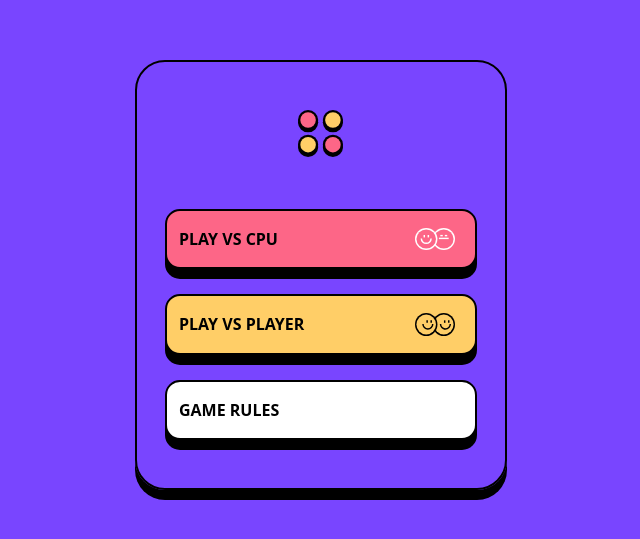
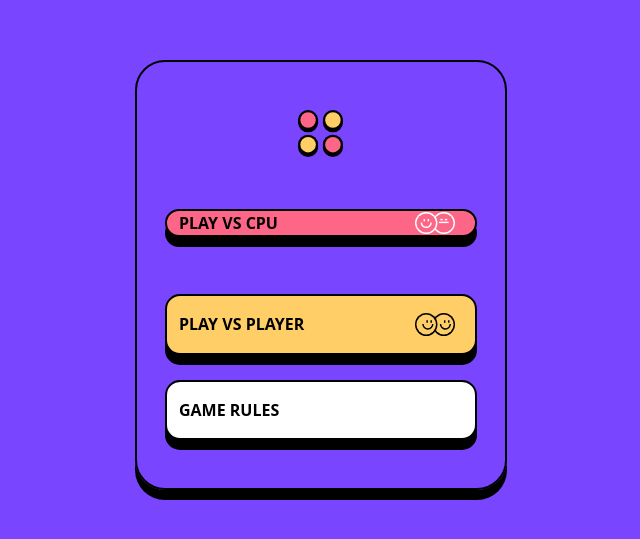
Before and after one commit to Maobugichi/fourconnects, a React (Vite) app: page /#/fourconnects in a window 1280 px wide. Shown: the part 125-664 px from the top of the page, without its empty margins (319-959 px from the left). Built offline with nearby package versions, Linux system fonts and the light colour scheme.

Commit message:
still trying to fix path

```diff
--- a/src/components/Card.jsx
+++ b/src/components/Card.jsx
@@ -26,9 +26,7 @@ export default function Card({logo,cpu,player,bg,show,setShow,reset,quit}) {
 
     useEffect(() => {
       if (isCpu) {
-        navigate("/fourconnects/playcpu/1",{state:{isCpu:isCpu.toString()}})
-      } else if (isCpu == false) {
-        navigate("/fourconnects/playcpu/1",{state:{isCpu:isCpu.toString()}})
+        //navigate("/fourconnects/mainpage/1",{state:{isCpu:isCpu.toString()}})
       }
 
     },[isCpu,navigate])
@@ -42,13 +40,17 @@ export default function Card({logo,cpu,player,bg,show,setShow,reset,quit}) {
          <div className={` flex items-center flex-col h-[330px] w-[85%]  justify-between`}>
            {logo ? <img  className="w-[45px]" src={logo}  alt="logo" />: <h2 className="text-4xl uppercase text-white font-bold">{show.head}</h2>}
             <div className="h-[70%] w-full flex flex-col justify-between">
+              <Link
+               className="h-[26%] block"
+              to="/fourconnects/mainpage/1">
                 <Button
-                 bg={show && show.isShow ? "bg-white" : "bg-red"}
-                 h="h-[26%]"
-                 value={show && show.isShow ? "continue game" : "PLAY vs cpu"}
-                 imgSrc={show && show.isShow ? null : cpu}
-                 onClick={toNextPage}
-                />
+                  bg={show && show.isShow ? "bg-white" : "bg-red"}
+
+                  value={show && show.isShow ? "continue game" : "PLAY vs cpu"}
+                  imgSrc={show && show.isShow ? null : cpu}
+                  //onClick={toNextPage}
+                  />
+              </Link>
 
 
                 <Button
--- a/src/main.jsx
+++ b/src/main.jsx
@@ -16,7 +16,7 @@ ReactDOM.createRoot(document.getElementById("root")).render(
         <Routes>
           <Route path="/" element={<Navigate replace to="/fourconnects" />} />
           <Route path="/fourconnects" element={<HomePage />} />
-          <Route path="/fourconnects/playcpu/:playcpuId" element={<MainPage/>}/>
+          <Route path="/fourconnects/mainpage/:mainpageId" element={<MainPage/>}/>
           <Route path="/fourconnects/gamerules/:gamesrulesId" element={<GameRules/>}/>
         </Routes>
       </HashRouter>
```
